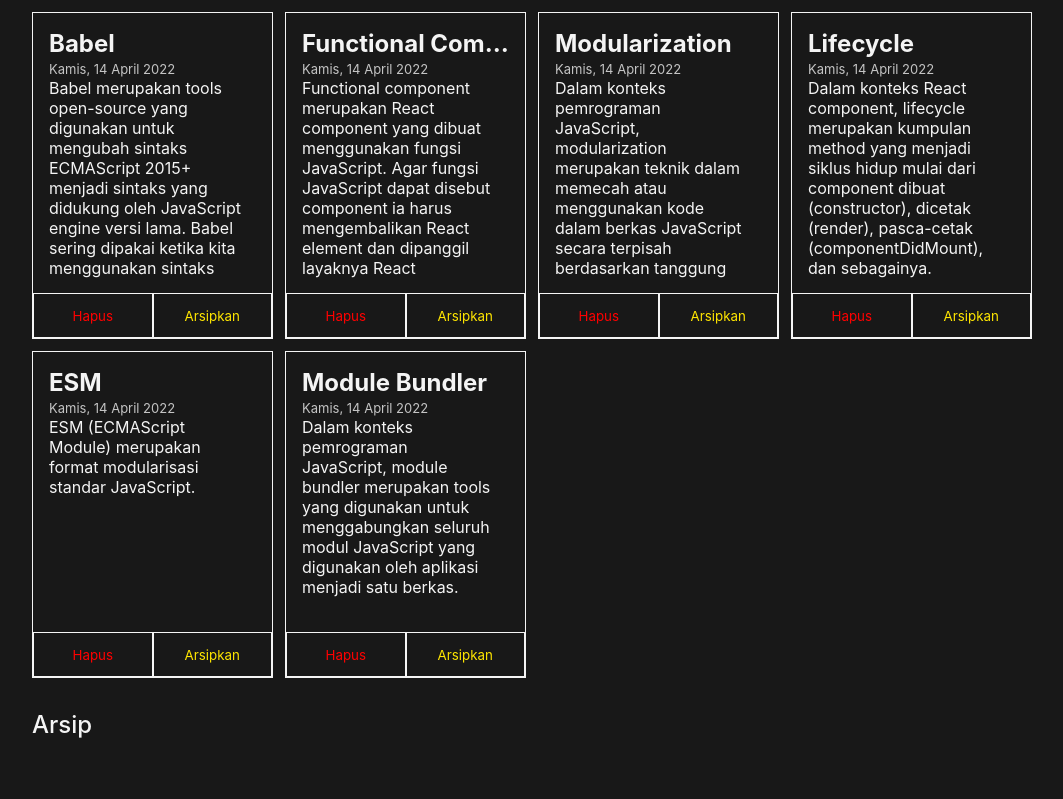
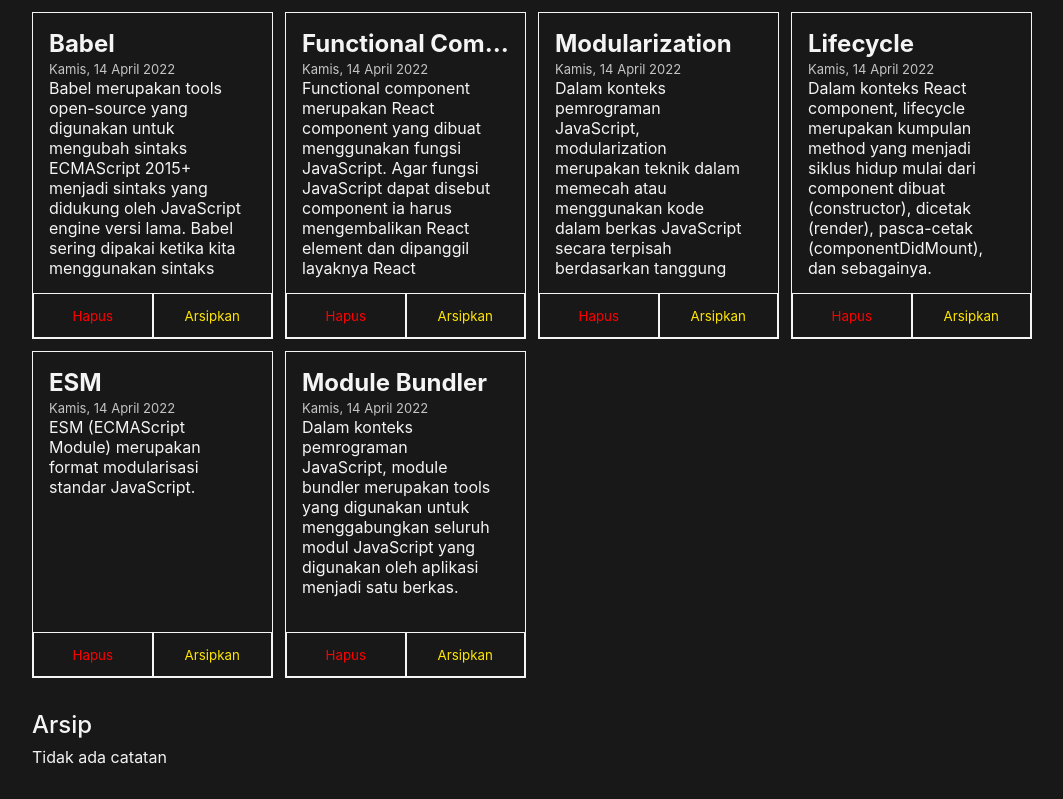
Before and after one commit to waidzk/personal-notes-app, a React (Vite) app: page / in a window 1280 px wide. Shown: the part 533-1332 px from the top of the page, without its empty margins (108-1171 px from the left). Built offline with nearby package versions, Linux system fonts and the light colour scheme.

Commit message:
feat: add info when there is no notes in archive or active

```diff
--- a/src/components/ActiveNotes.jsx
+++ b/src/components/ActiveNotes.jsx
@@ -6,7 +6,8 @@
     <div className="active-notes">
       <h2 className="title-note-section">Catatan Aktif</h2>
       <div className="notes">
-        {notes.map((note, i) => (
+        {notes.length !== 0 ? (
+          notes.map((note, i) => (
             <div className="card" key={i}>
               <div className="detail">
                 <h2 className="title-note">{note.title}</h2>
@@ -32,7 +33,10 @@
                 </button>
               </div>
             </div>
-        ))}
+          ))
+        ) : (
+          <p>Tidak ada catatan</p>
+        )}
       </div>
     </div>
   );
--- a/src/components/ArchiveNotes.jsx
+++ b/src/components/ArchiveNotes.jsx
@@ -6,7 +6,8 @@
     <div className="archive-notes">
       <h2 className="title-note-section">Arsip</h2>
       <div className="notes">
-        {notes.map((note, i) => (
+        {notes.length !== 0 ? (
+          notes.map((note, i) => (
             <div className="card" key={i}>
               <div className="detail">
                 <h2 className="title-note">{note.title}</h2>
@@ -32,7 +33,10 @@
                 </button>
               </div>
             </div>
-        ))}
+          ))
+        ) : (
+          <p>Tidak ada catatan</p>
+        )}
       </div>
     </div>
   );
```
Lines whose indentation alone changed are shown as unchanged.
